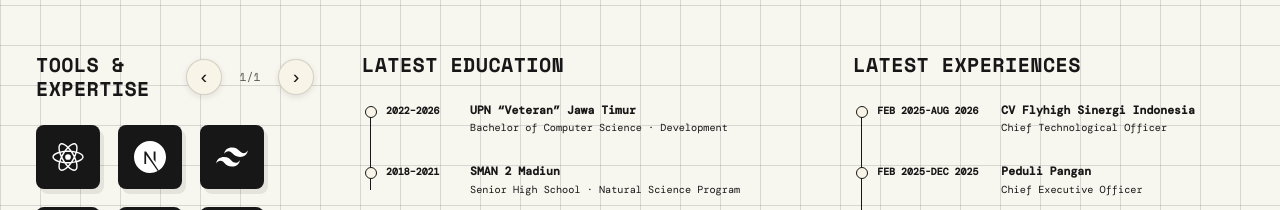
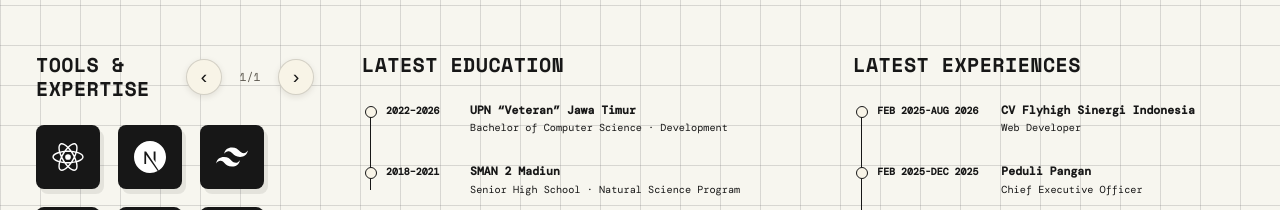
Before and after one commit to sdrzfn/my-portfolio, a Next.js app: page / in a window 1280 px wide. Shown: the part 2200-2410 px from the top of the page. Built offline with nearby package versions, Linux system fonts and the light colour scheme; a web font is replaced by a local one.

Commit message:
patch: change roles CTO to web developer

```diff
--- a/components/Experience.tsx
+++ b/components/Experience.tsx
@@ -28,7 +28,7 @@ const timelineEdu = [
 ];
 
 const timelineExp = [
-  ["FEB 2025-AUG 2026", "CV Flyhigh Sinergi Indonesia", "Chief Technological Officer"],
+  ["FEB 2025-AUG 2026", "CV Flyhigh Sinergi Indonesia", "Web Developer"],
   ["FEB 2025-DEC 2025", "Peduli Pangan", "Chief Executive Officer"],
   ["MAR 2024-JAN 2025", "Peduli Pangan", "Chief Technological Officer"],
 ];
```
